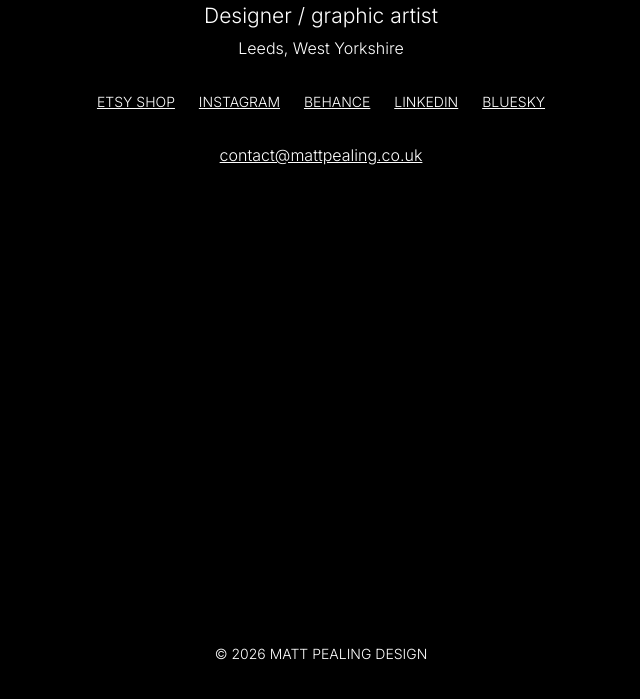
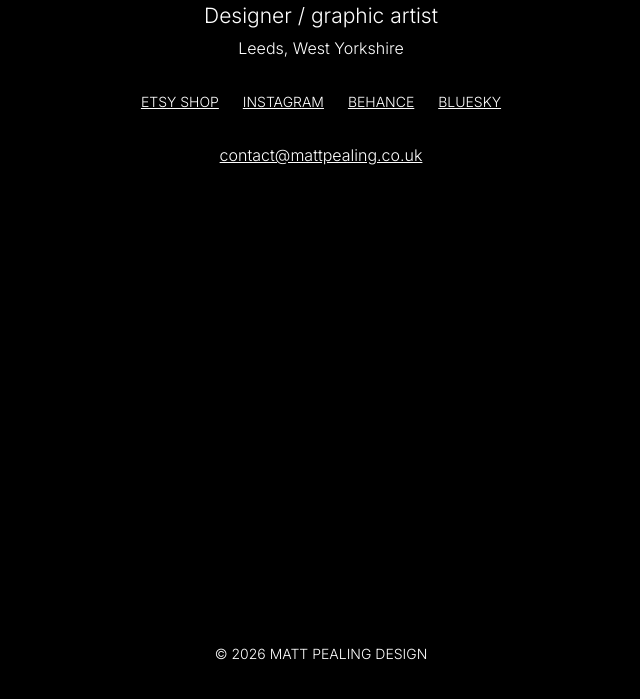
Before and after one commit to mattp86gh01/mattp86gh01.github.io, a plain HTML site: page index.htm in a window 1280 px wide. Shown: the part 115-814 px from the top of the page, without its empty margins (319-959 px from the left). Drawn offline with Linux system fonts and the light colour scheme.

Commit message:
nav update

```diff
--- a/index.htm
+++ b/index.htm
@@ -1,4 +1,4 @@
-<!DOCTYPE html>
+<!doctype html>
 
 <html lang="en">
 	<head>
@@ -73,11 +73,6 @@
 				</li>
 				<li><a href="http://www.instagram.com/mattpealing">Instagram</a></li>
 				<li><a href="https://www.behance.net/mattpealing">Behance</a></li>
-				<li>
-					<a href="https://www.linkedin.com/in/matt-pealing-18a5281a1/"
-						>LinkedIn</a
-					>
-				</li>
 				<li>
 					<a href="https://bsky.app/profile/mattp86b01.bsky.social">BlueSky</a>
 				</li>
```
